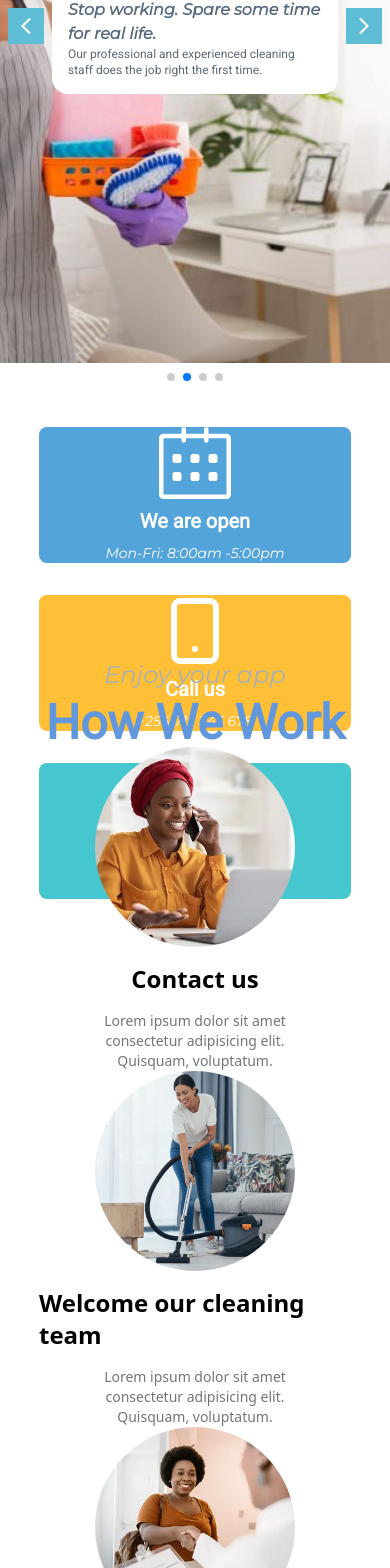
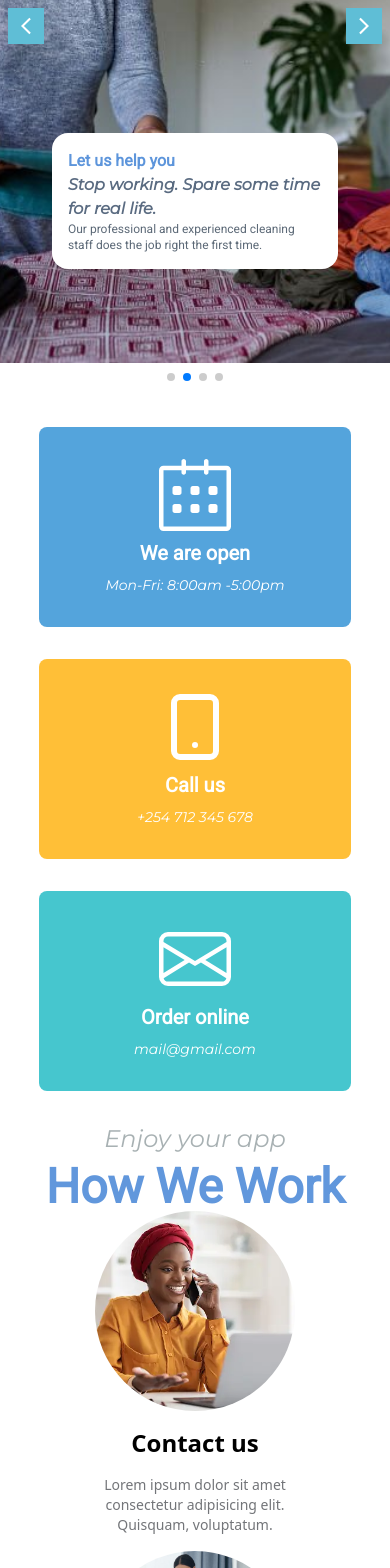
Before and after one commit to MICHAELMUNAVU83/smarie-cleaners, a React (Vite) app: page / in a window 390 px wide. Shown: the part 420-1988 px from the top of the page. Built offline with nearby package versions, Linux system fonts and the light colour scheme; a web font is replaced by a local one.

Commit message:
Completed mobile

```diff
--- a/src/App.jsx
+++ b/src/App.jsx
@@ -17,6 +17,7 @@ function App() {
       <NavBar />
       <Hero />
       <Open />
+
       <HowWeWork />
       <Services />
       <Numbers />
--- a/src/components/Footer.jsx
+++ b/src/components/Footer.jsx
@@ -7,7 +7,7 @@ const Footer = () => {
   return (
     <div>
       <div className="flex flex-col w-[80%] mx-auto py-8">
-        <div className="grid grid-cols-4 gap-8">
+        <div className="grid md:grid-cols-3   grid-cols-1 w-[100%] md:gap-32 gap-8">
           <div className=" flex flex-col gap-2">
             <a href="#home" className="font-bold">
               <img src={logo} alt="logo" className="h-[50px] object-cover" />
@@ -18,6 +18,7 @@ const Footer = () => {
               nisi diam viverra metus, porta semper est ipsum et sapien.
             </p>
           </div>
+          <div className=" flex justify-between ">
           <div className=" flex flex-col gap-2">
             <p className="font-bold">Navigation</p>
             <div className="flex text-[#5FBED6] roboto cursor-pointer flex-col gap-2">
@@ -64,7 +65,8 @@ const Footer = () => {
                 Domestic Cleaning
               </p>
             </div>
-          </div>
+            </div>
+            </div>
 
           <div className=" flex flex-col gap-2">
             <p className="font-bold">Contact Information</p>
@@ -90,8 +92,8 @@ const Footer = () => {
         </div>
       </div>
       <div className="bg-[#5FBED6]  py-4">
-        <div className="w-[80%] mx-auto flex justify-between items-center text-white">
-          <p>Privacy Policy | Terms of Service | Contact Us</p>
+        <div className="w-[80%] mx-auto flex justify-between items-center  md:text-sm text-xs text-white">
+          <p >Privacy Policy | Terms of Service | Contact Us</p>
           <p>Smarie © 2023</p>
         </div>
       </div>
--- a/src/components/Hero.jsx
+++ b/src/components/Hero.jsx
@@ -84,8 +84,8 @@ const Hero = () => {
             <div
               className={
                 slide.id % 2 === 0
-                  ? "md:ml-[50%] bg-white rounded-2xl  w-[400px]  p-4"
-                  : "md:mr-[45%] w-[400px]    bg-white rounded-2xl p-4"
+                  ? "md:ml-[50%] bg-white md:mt-0 mt-[90%] rounded-2xl  w-[400px]  p-4"
+                  : "md:mr-[45%] w-[400px] mt-[90%]   bg-white rounded-2xl p-4"
               }
             >
               <h1 className="md:text-4xl font-bold roboto text-[#5D95DB]">
--- a/src/components/HowWeWork.jsx
+++ b/src/components/HowWeWork.jsx
@@ -36,7 +36,7 @@ const HowWeWork = () => {
         </p>
       </div>
 
-      <div className="w-[80%] mx-auto flex md:flex-row flex-col justify-between items-center">
+      <div className="w-[80%] mx-auto flex md:flex-row flex-col gap-4 justify-between items-center">
         {works.map((work) => (
           <div
             key={work.id}
--- a/src/components/Open.jsx
+++ b/src/components/Open.jsx
@@ -29,11 +29,11 @@ const Open = () => {
   ];
   return (
     <div className="my-8">
-      <div className="w-[80%] mx-auto  flex h-[200px]  md:flex-row flex-col gap-8">
+      <div className="w-[80%] mx-auto  flex   md:flex-row flex-col gap-8">
         {details.map((detail) => (
           <div
             key={detail.id}
-            className="flex justify-center md:w-[32%]  items-center flex-col gap-2 cursor-pointer rounded-lg hover:scale-105 transition-all ease-in-out duration-500"
+            className="flex justify-center h-[200px] md:w-[32%] w-[100%] items-center flex-col gap-2 cursor-pointer rounded-lg hover:scale-105 transition-all ease-in-out duration-500"
             style={{ backgroundColor: detail.backgroundColor }}
           >
             <div className="text-7xl text-white">{detail.icon}</div>
--- a/src/components/Packages.jsx
+++ b/src/components/Packages.jsx
@@ -103,9 +103,9 @@ const Packages = () => {
               {pricing.services.map((service) => (
                 <div className="flex items-center   text-start gap-2">
                   <IoCheckmarkSharp className="text-2xl text-green-500" />
-                  <p className="">{service.title}</p>
+                  <p className="md:text-md text-xs">{service.title}</p>
                   <AiOutlineSwapRight className="text-2xl text-green-500" />
-                  <p className="">{service.price}</p>
+                  <p className="md:text-md text-xs">{service.price}</p>
                 </div>
               ))}
               <button
```
Also changed, not shown: src/images/homebg2.png.
